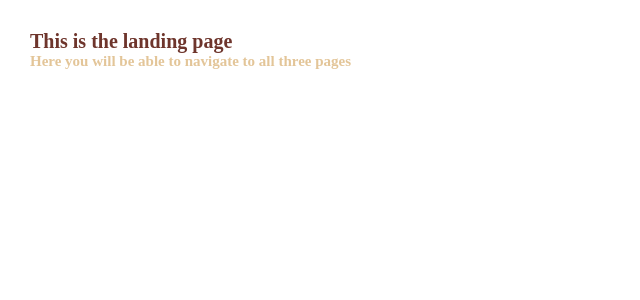
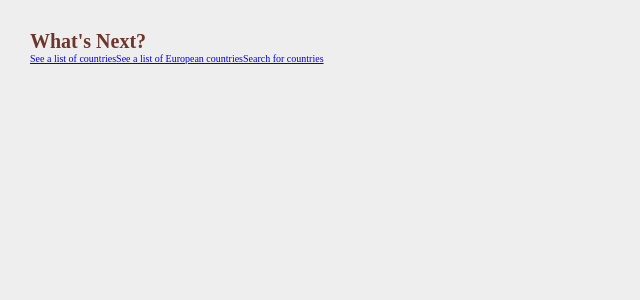
Before and after one commit to MtthsB/Whats_Next, a Next.js app: page / in a window 1280 px wide. Shown: the top 300 px of the page, without its empty margins (0-640 px from the left). Built offline with nearby package versions, Linux system fonts and the light colour scheme.

Commit message:
1001 base page structure + navigation

```diff
--- /dev/null
+++ b/constants/index.ts
@@ -0,0 +1 @@
+export * from './navigation'
--- /dev/null
+++ b/constants/navigation.ts
@@ -0,0 +1,5 @@
+export enum Page {
+  Overview = 'Overview',
+  Europe = 'Europe',
+  Search = 'Search'
+}
--- a/pages/index.tsx
+++ b/pages/index.tsx
@@ -1,13 +1,24 @@
 import React from 'react'
+import Link from 'next/link'
 
 // styling
 import '../styles/main.scss'
+import { Page } from '../constants'
 
 const Home = (): JSX.Element => {
   return (
     <div>
-      <h1 className='home__title'>This is the landing page</h1>
-      <h2 className='home__subtitle'>Here you will be able to navigate to all three pages </h2>
+      {/* eslint-disable-next-line */}
+      <h1 className='home__title'>What's Next?</h1>
+      <Link href={Page.Overview}>
+        <a>See a list of countries</a>
+      </Link>
+      <Link href={Page.Europe}>
+        <a>See a list of European countries</a>
+      </Link>
+      <Link href={Page.Search}>
+        <a>Search for countries</a>
+      </Link>
     </div>
   )
 }
--- a/styles/abstracts/_constants.scss
+++ b/styles/abstracts/_constants.scss
@@ -6,6 +6,8 @@ $color-red-primary: #CF5230;
 
 $color-orange-primary: #F59A44;
 
-$color-grey-primary: #8A6E64;
+$color-grey-primary: #777;
+$color-grey-light: #eee;
+$color-grey-dark: #333;
 
 $color-green-primary: #6E612F;
--- a/styles/base/_base.scss
+++ b/styles/base/_base.scss
@@ -3,14 +3,13 @@
 *::before {
     margin: 0;
     padding: 0;
-    box-sizing: inherit;
+    box-sizing: border-box;
 }
 
 html {
     font-size: 62.5%; //1 rem = 10px; 10px/16px = 62.5%
+    padding: 3rem;
+    background-color: $color-grey-light;
+    width: 100vw;
+    height: 100vh;
 }
-
-body {
-    box-sizing: border-box;
-    padding: 3rem;
-}
```
Also changed, not shown: pages/Europe.tsx (added, +10 -0 lines), pages/Overview.tsx (added, +10 -0 lines), pages/Search.tsx (added, +10 -0 lines), 1 other file (tests, documents, lock files or other folders).
